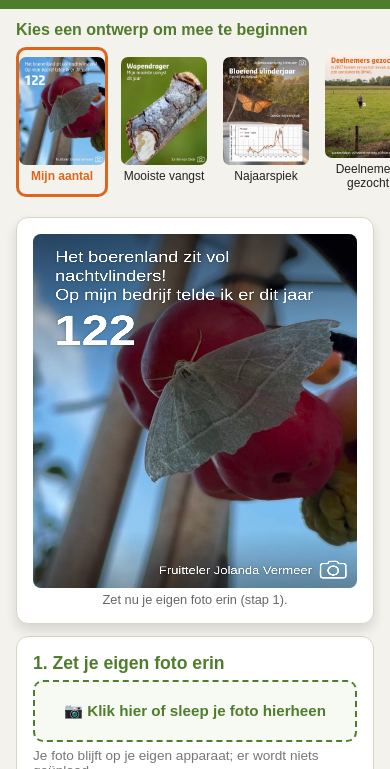
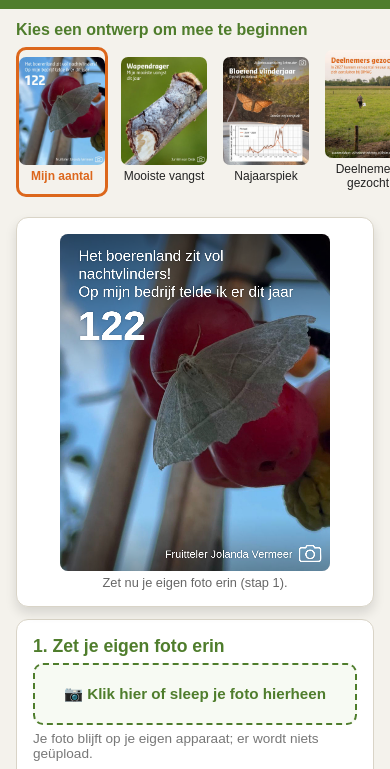
Before and after one commit to ltonoord-moo/bimag, a plain HTML site: page index.html in a window 390 px wide. Shown: the part 75-844 px from the top of the page. Drawn offline with Linux system fonts and the light colour scheme; a web font is replaced by a local one.

Commit message:
Add files via upload

```diff
--- a/index.html
+++ b/index.html
@@ -53,7 +53,11 @@
       order: -1; position: sticky; top: 0; z-index: 5; padding: 8px;
       border-radius: 0 0 12px 12px; box-shadow: 0 6px 12px rgba(0,0,0,.12);
     }
-    canvas { width: auto; max-width: 100%; max-height: 42vh; margin: 0 auto; }
+    /* vaste hoogte + vaste verhouding 4:5, zodat Safari (iPhone) het voorbeeld niet uitrekt */
+    .voorbeeld canvas { height: 40vh; height: 40svh; width: auto; aspect-ratio: 4 / 5; max-width: 100%; margin: 0 auto; }
+    /* toetsenbord open (je typt in een veld): voorbeeld kleiner, zodat het veld zichtbaar blijft */
+    body.typen .voorbeeld canvas { height: 22vh; height: 22svh; }
+    body.typen .voorbeeld .hint { display: none; }
     .voorbeeld .hint { text-align: center; font-size: .8rem; margin-top: 4px; }
     button.hoofd { width: 100%; padding: 14px; font-size: 1.05rem; }
     .knoppen button.tweede { flex: 1; }
@@ -90,7 +94,7 @@
   .layouts label.uit { opacity: .35; cursor: not-allowed; }
   .check { display: flex; gap: 8px; align-items: center; margin-top: 10px; font-size: .95rem; }
   .voorbeeld { position: sticky; top: 12px; }
-  canvas { width: 100%; height: auto; display: block; border-radius: 8px; background: #ccc; touch-action: none; cursor: grab; }
+  canvas { width: 100%; height: auto; aspect-ratio: 4 / 5; display: block; border-radius: 8px; background: #ccc; touch-action: none; cursor: grab; }
   canvas.slepen { cursor: grabbing; }
   .hint { font-size: .9rem; color: #666; margin-top: 8px; }
   .klein { font-size: .85rem; color: #777; margin-top: 6px; }
@@ -474,6 +478,12 @@ document.querySelectorAll('input[name=tekstkeuze]').forEach(r => r.addEventListe
   $('posttekst').value = POSTTEKSTEN[+r.value];
 }));
 
+/* ---------- toetsenbord open op mobiel: voorbeeld kleiner ---------- */
+document.addEventListener('focusin', e => {
+  if (e.target.matches('input[type=text], textarea')) document.body.classList.add('typen');
+});
+document.addEventListener('focusout', () => document.body.classList.remove('typen'));
+
 /* ---------- start ---------- */
 kiesOntwerp(ONTWERPEN[0]);
 if (document.fonts) {
```
